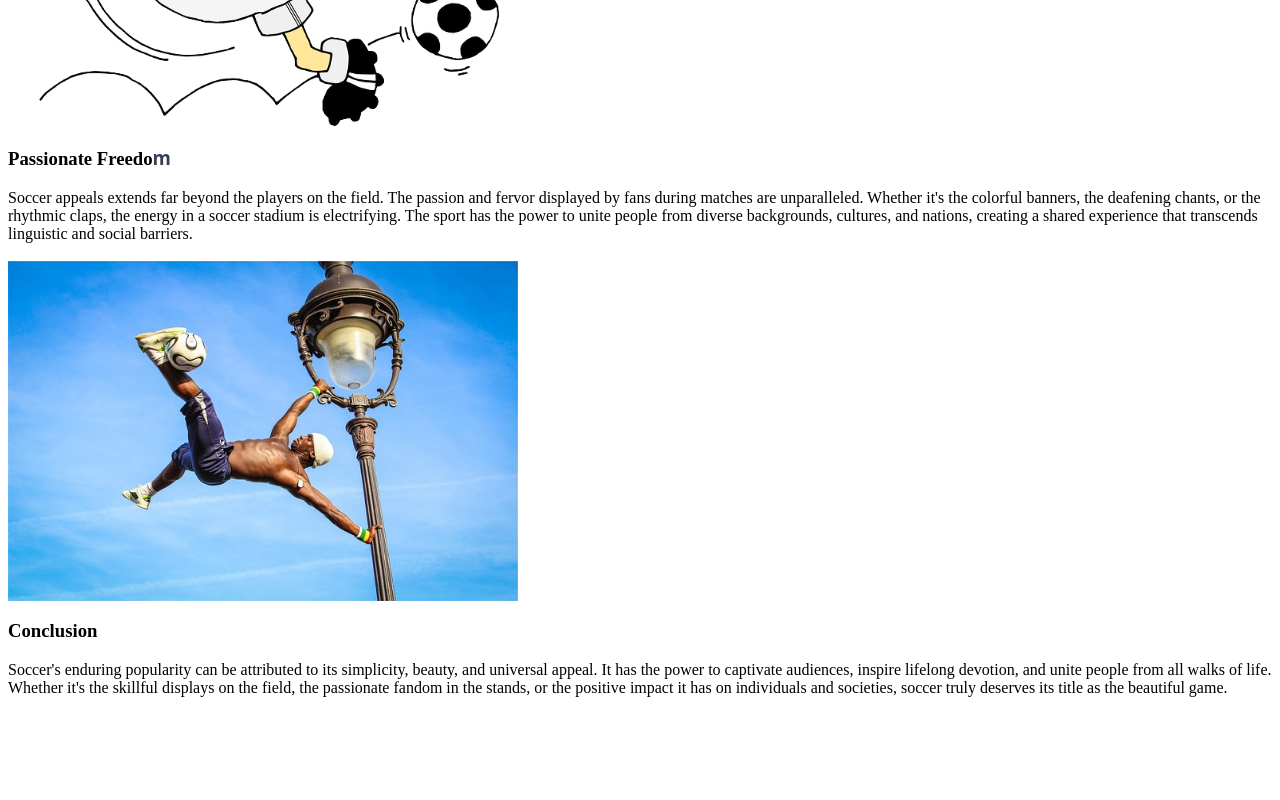
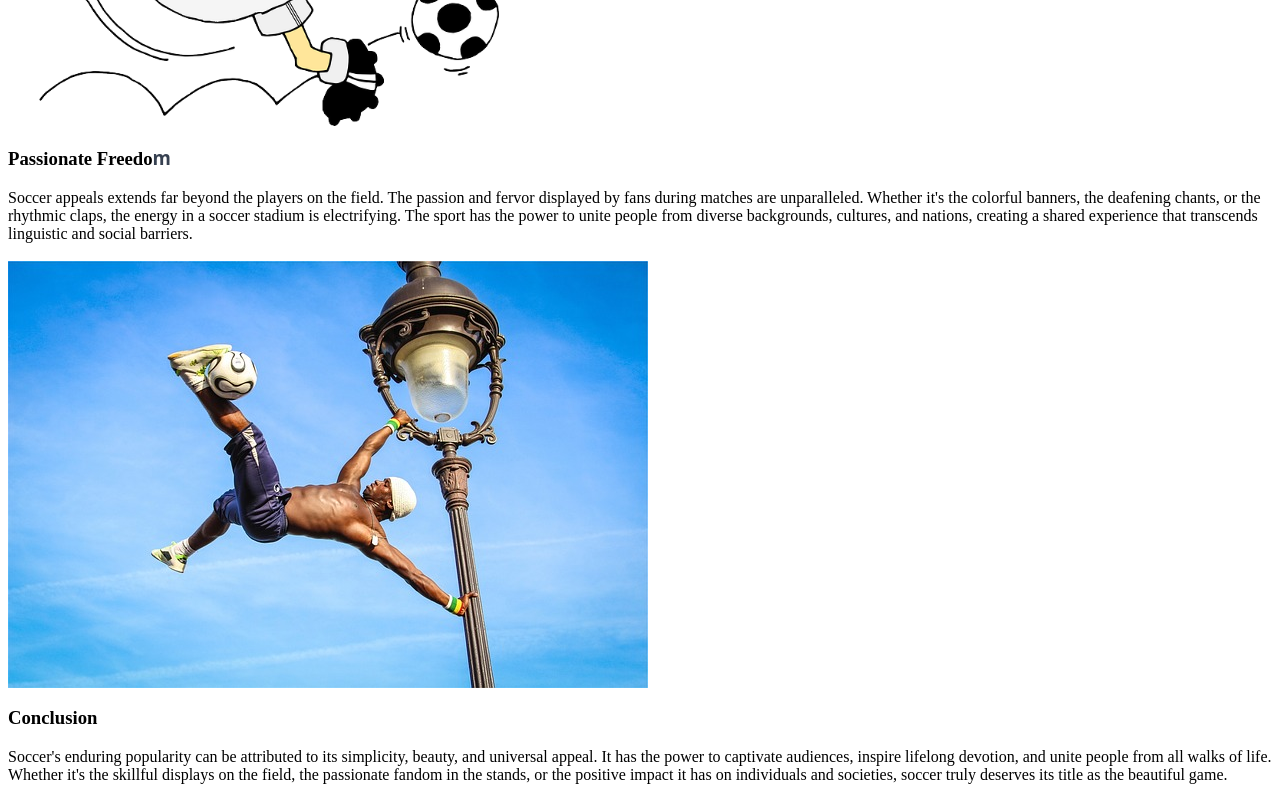
Before and after one commit to Messibetter123/SoccerWebsiteProject, a plain HTML site: page index.html in a window 1280 px wide. Shown: the part 1359-2159 px from the top of the page. Before the commit the page ends 2072 px from the top, so only its background shows below. Drawn offline with Linux system fonts and the light colour scheme.

Commit message:
Update index.html

```diff
--- a/index.html
+++ b/index.html
@@ -70,7 +70,7 @@
             electrifying. The sport has the power to unite people from diverse
             backgrounds, cultures, and nations, creating a shared experience
             that transcends linguistic and social barriers.&nbsp;</p>
-          <h3><img src="images/fitness-698669_640.jpg" alt="" title="FITNESS" style="width: 510px; height: 340px;"></h3>
+          <h3><img src="images/fitness-698669_640.jpg" alt="" title="435ytju"></h3>
           <h3></h3>
           <h3>Conclusion</h3>
           <p>Soccer's enduring popularity can be attributed to its simplicity,
```
